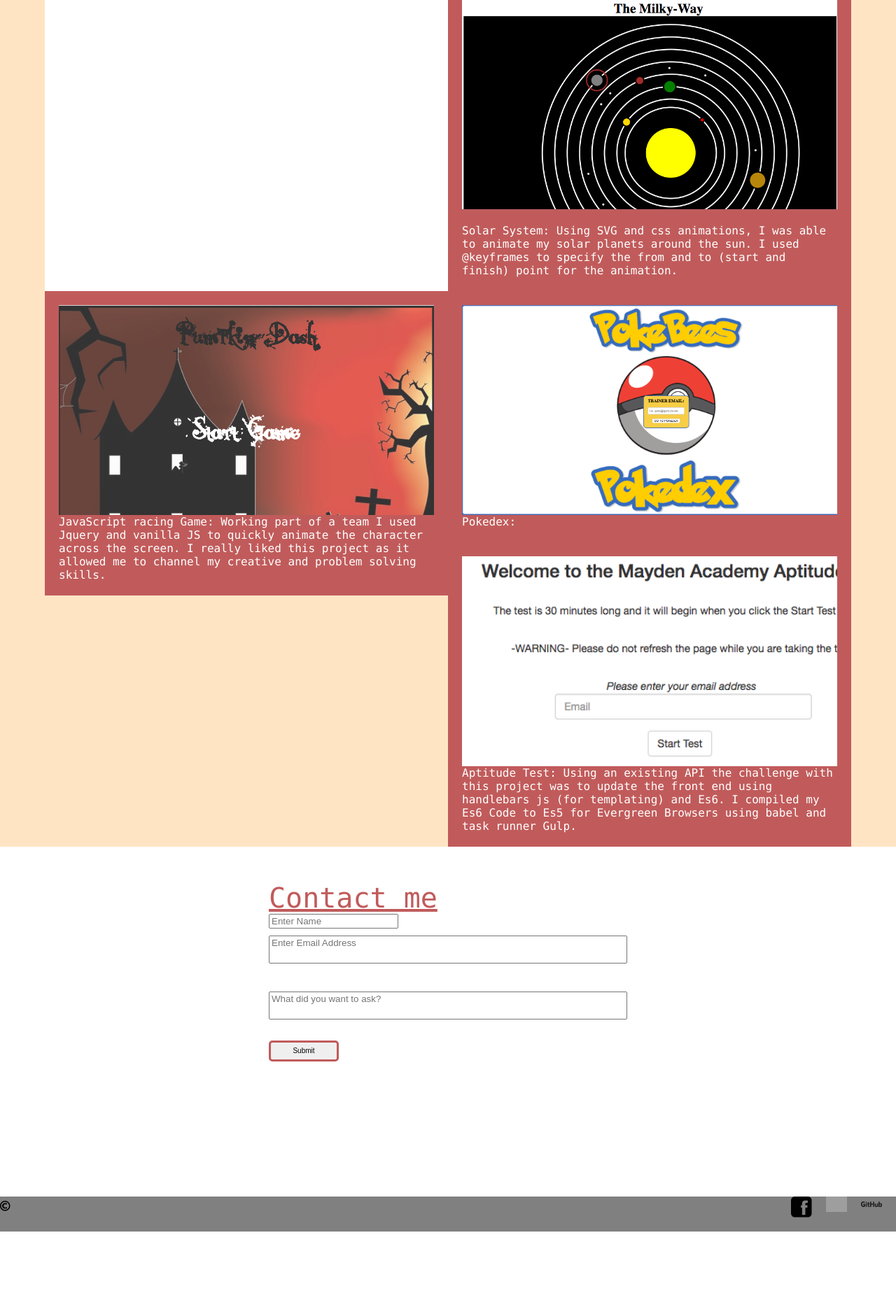
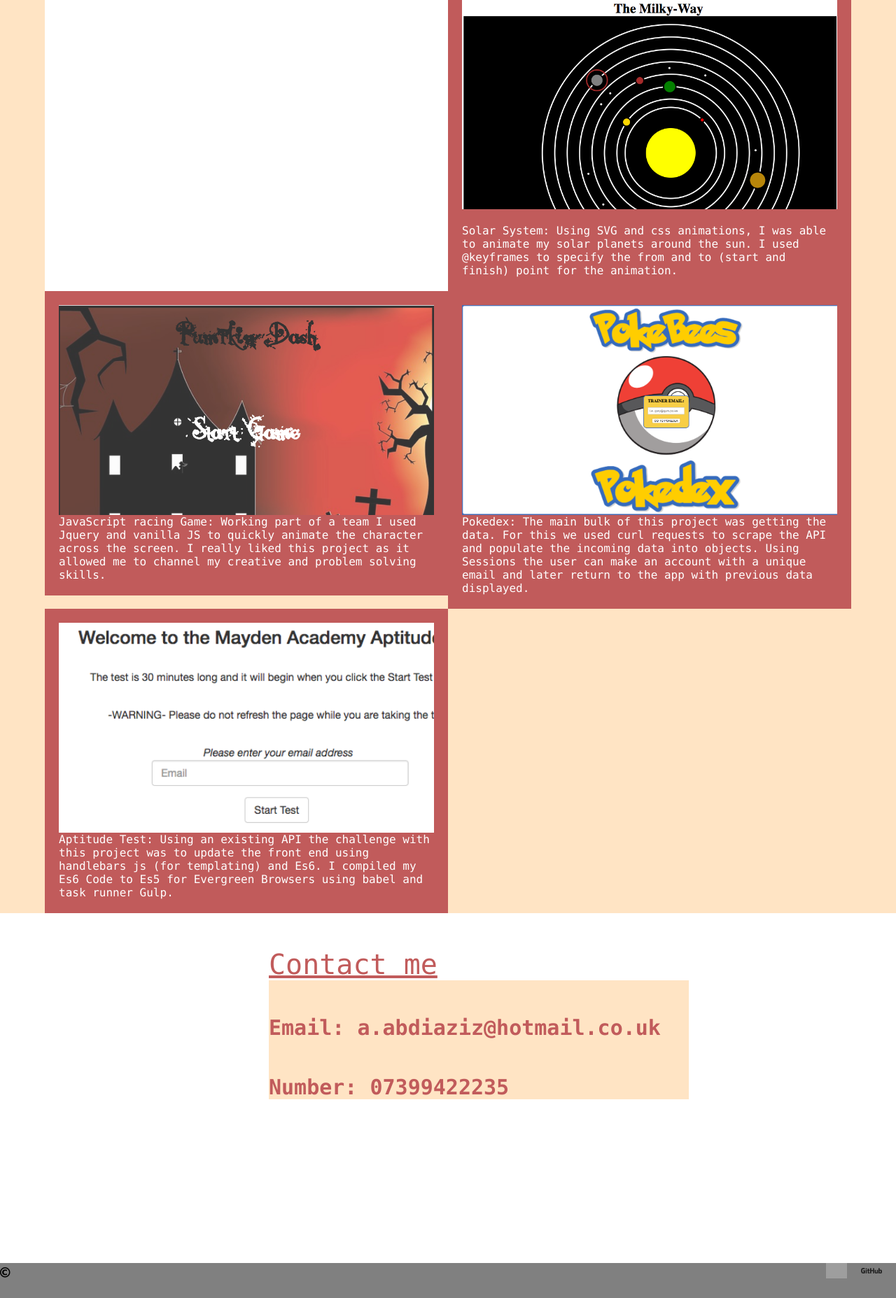
Before and after one commit to aabdiaziz/Portfolio, a PHP site: page / in a window 1280 px wide. Shown: the part 1630-3485 px from the top of the page at 70% size. Before the commit the page ends 3390 px from the top, so only its background shows below. Run offline with PHP 8.4, Linux system fonts and the light colour scheme; grey boxes are pictures that could not be loaded.

Commit message:
I have pushed all my projects and updated the social links

```diff
--- a/index.html
+++ b/index.html
@@ -20,7 +20,6 @@
             </ul>
 
             <div class="socials">
-                <a class="socialLinks" href="https://www.facebook.com/aabdiaziz16"><img class="imgsocial" src="images/facebook.png" alt=""/></a>
                 <a class="socialLinks" href="https://www.linkedin.com/in/abdirahman-abdiaziz-aa9112136/"><img class="imgsocial" src="images/linkedin.png" alt=""/></a>
                 <a class="socialLinks" href="https://www.github.com/aabdiaziz"><img class="imgsocial" src="images/github.png" alt=""/></a>
             </div>
@@ -52,11 +51,11 @@
             <div class="cards">
                 <div class="card">
                     <a href="https://dev.maydenacademy.co.uk/students/2018/abdi/Pilot-Shop"><div class="pilotShop"></div></a>
-                    Pilot shop: Basic html website using no frameworks or any JS
+                    Pilot shop: Basic html website using no frameworks or any JS.
                 </div>
                 <div class="card">
                     <a href="mini/html+css/helloworld.html"><div class="htmlProject"></div></a>
-                    HTML + CSS Project: building from scratch
+                    HTML + CSS Project: building from scratch.
                 </div>
                 <div class="card">
                     <a href="https://dev.maydenacademy.co.uk/students/2018/abdi/solar-system/" ><div class="solarSystem"></div></a>
@@ -68,7 +67,7 @@
                 </div>
                 <div class="card">
                     <a href="https://dev.maydenacademy.co.uk/projects/2018Aug/pokedex-2018-phbees/" ><div class="pokedex"></div></a>
-                    Pokedex:
+                    Pokedex: The main bulk of this project was getting the data. For this we used curl requests to scrape the API and populate the incoming data into objects. Using Sessions the user can make an account with a unique email and later return to the app with previous data displayed.
                 </div>
                 <div class="card">
                     <a href="https://dev.maydenacademy.co.uk/projects/2017/aptitude-test/app/" ><div class="aptitude"></div></a>
@@ -77,16 +76,13 @@
             </div>
         </div>
 
-        <div class="contactMe" id="#contactInfo">
+        <div class="contactMe" id="contactInfo">
             <div class="content">
                 <div class="contactContainer">
                     <p class="titleProjects">Contact me</p>
-                    <form action="submit">
-                        <input placeholder="Enter Name" type="text"/>
-                        <input placeholder="Enter Email Address" class="contact" type="text"/>
-                        <input placeholder="What did you want to ask?" class="contact" type="text"/>
-                        <input class="contactSub" type="submit"/>
-                    </form>
+                    <h2 class="contactDetails">Email: a.abdiaziz@hotmail.co.uk</h2>
+                    <h2 class="contactDetails">Number: 07399422235</h2>
+
                 </div>
             </div>
     </main>
@@ -95,7 +91,6 @@
         <div class="footer">
             <h2>&copy;</h2>
             <div class="socials">
-                <a class="socialLinks" href="https://www.facebook.com/aabdiaziz16"><img class="imgsocial" src="images/facebook.png" alt=""/></a>
                 <a class="socialLinks" href="https://www.linkedin.com/in/abdirahman-abdiaziz-aa9112136/"><img class="imgsocial" src="images/linkedin.png" alt=""/></a>
                 <a class="socialLinks" href="https://www.github.com/aabdiaziz"><img class="imgsocial" src="images/github.png" alt=""/></a>
             </div>
--- a/style.css
+++ b/style.css
@@ -228,6 +228,15 @@ h2 {
     padding-top: 50px;
 }
 
+.contactDetails {
+    font-size: 30px;
+    width: 600px;
+    margin: 0 auto;
+    background-color: bisque;
+    color: #c15b5b;
+    padding-top: 50px;
+}
+
 .contactMe {
     height: 500px;
 }
```
